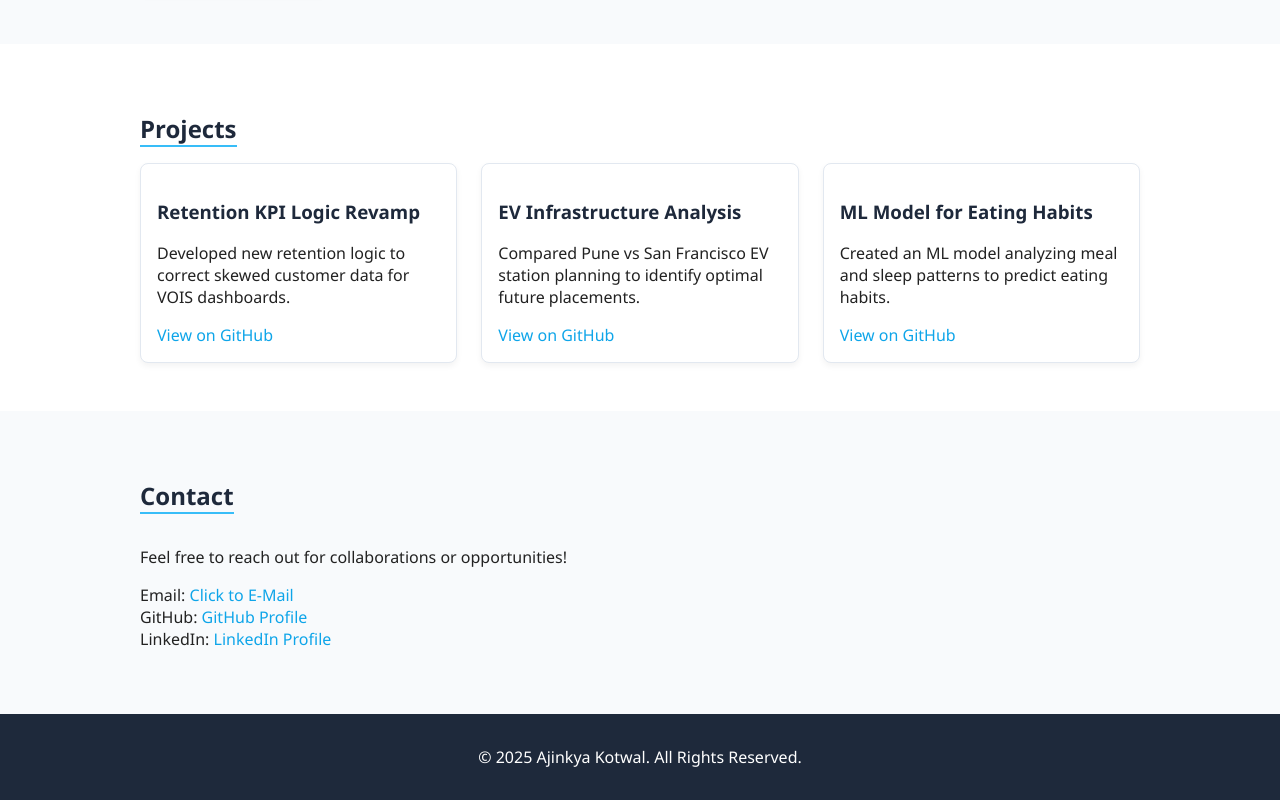
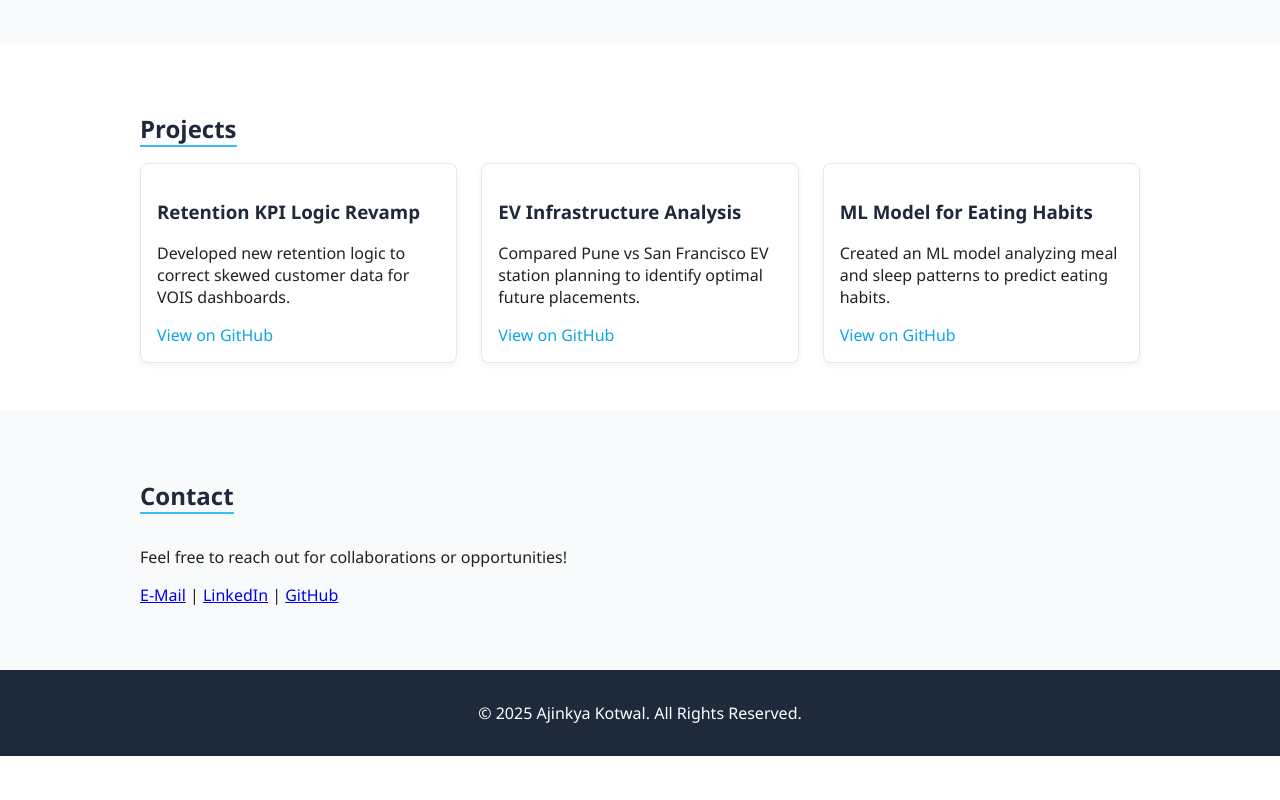
Before and after one commit to ajinkyakotwal/ajinkyakotwal.github.io, a plain HTML site: page index.html in a window 1280 px wide. Shown: the part 983-1783 px from the top of the page. After the commit the page ends 1739 px from the top, so only its background shows below. Drawn offline with Linux system fonts and the light colour scheme.

Commit message:
Update index.html

```diff
--- a/index.html
+++ b/index.html
@@ -85,13 +85,14 @@
   <div class="container">
     <h2>Contact</h2>
     <p>Feel free to reach out for collaborations or opportunities!</p>
-      <ul class="contact-list">
-        <li>Email: <a href="mailto:ajinkyakotwal7@gmail.com">Click to E-Mail</a></li>
-        <li>GitHub: <a href="https://github.com/ajinkyakotwal">GitHub Profile</a></li>
-        <li>LinkedIn: <a href="www.linkedin.com/in/ajinkya-kotwal-3947b8190">LinkedIn Profile</a></li>
-      </ul>
+    <p class="contact-links">
+      <a href="mailto:ajinkyakotwal7@gmail.com" target="_blank">E-Mail</a> |
+      <a href="https://www.linkedin.com/in/ajinkya-kotwal-3947b8190" target="_blank">LinkedIn</a> |
+      <a href="https://github.com/ajinkyakotwal" target="_blank">GitHub</a>
+    </p>
   </div>
 </section>
+
 
   <footer>
     <p>&copy; <span id="year"></span> Ajinkya Kotwal. All Rights Reserved.</p>
```
Lines whose indentation alone changed are shown as unchanged.
